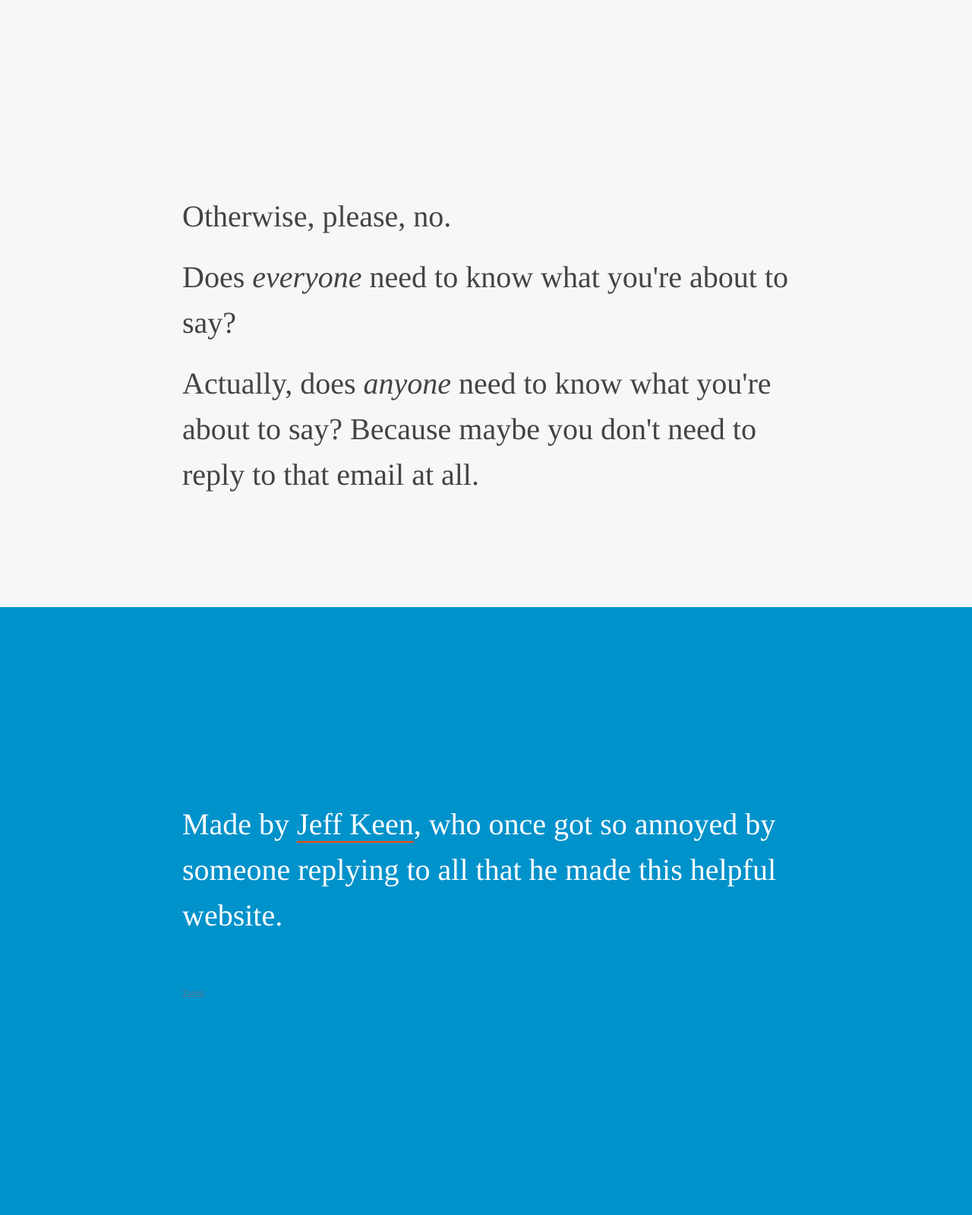
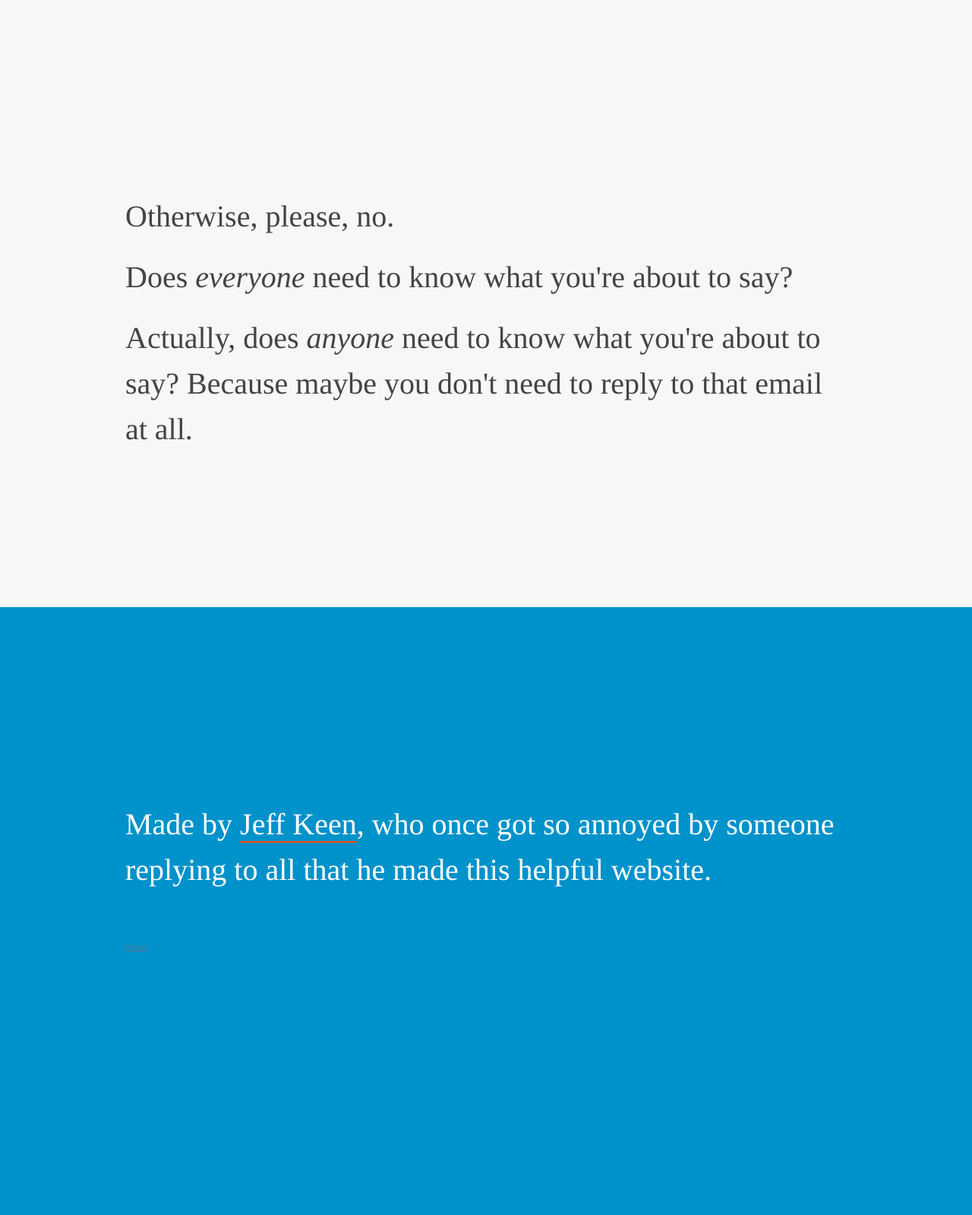
Before and after one commit to jkeen/shouldireplytoall.com, a PHP site: page / in a window 1280 px wide. Shown: the part 3201-4800 px from the top of the page at 76% size. Run offline with PHP 8.4, Linux system fonts and the light colour scheme; some libraries are stand-ins or nearby versions.

Commit message:
Fix width so the text wraps a little nicer

```diff
--- a/css/style.css
+++ b/css/style.css
@@ -318,7 +318,7 @@ div.reasons div.inner {
   margin-left:auto;
   margin-right:auto;
   width:80%;
-  max-width:800px;
+  max-width:950px;
 }
 
 div.photo p.caption {
```
